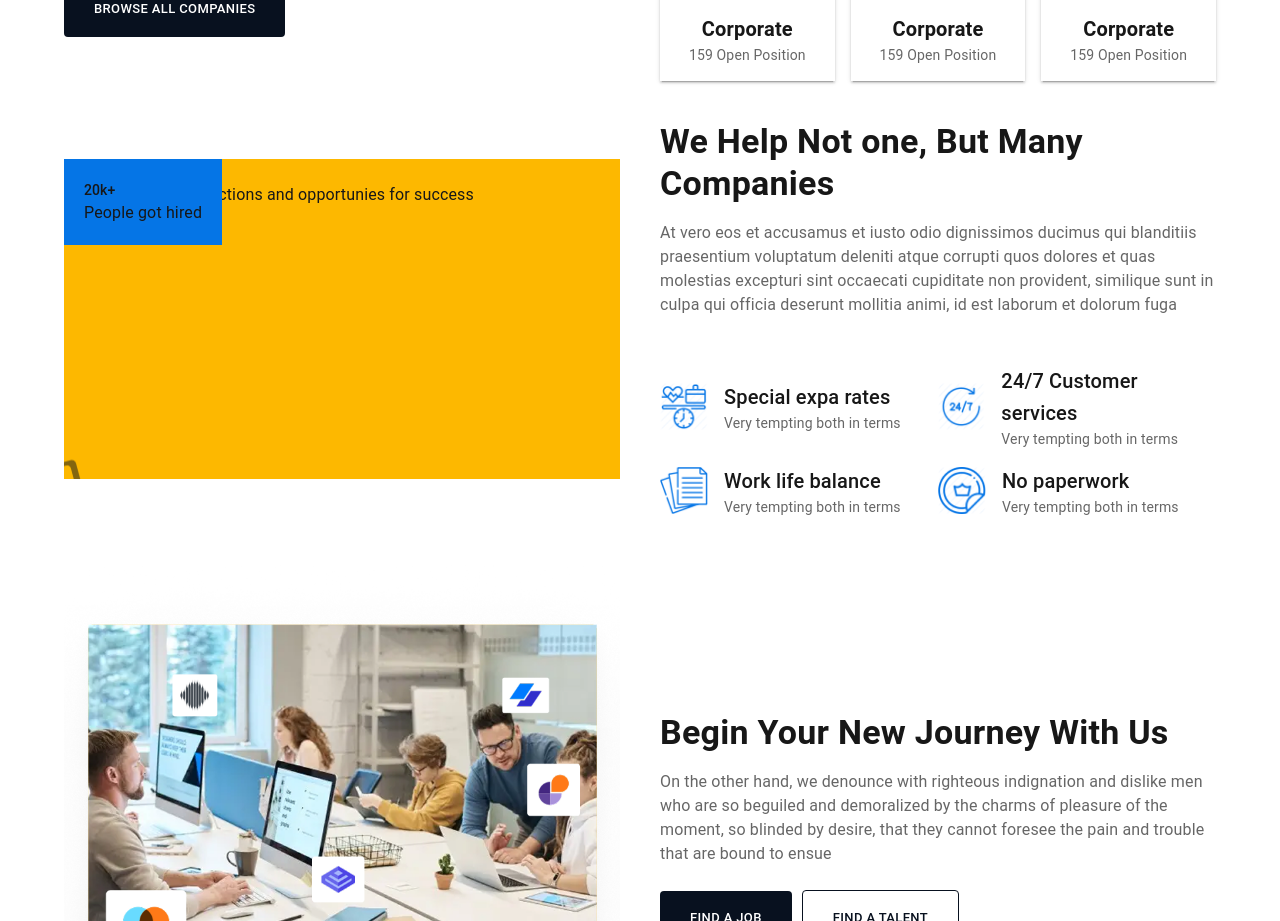
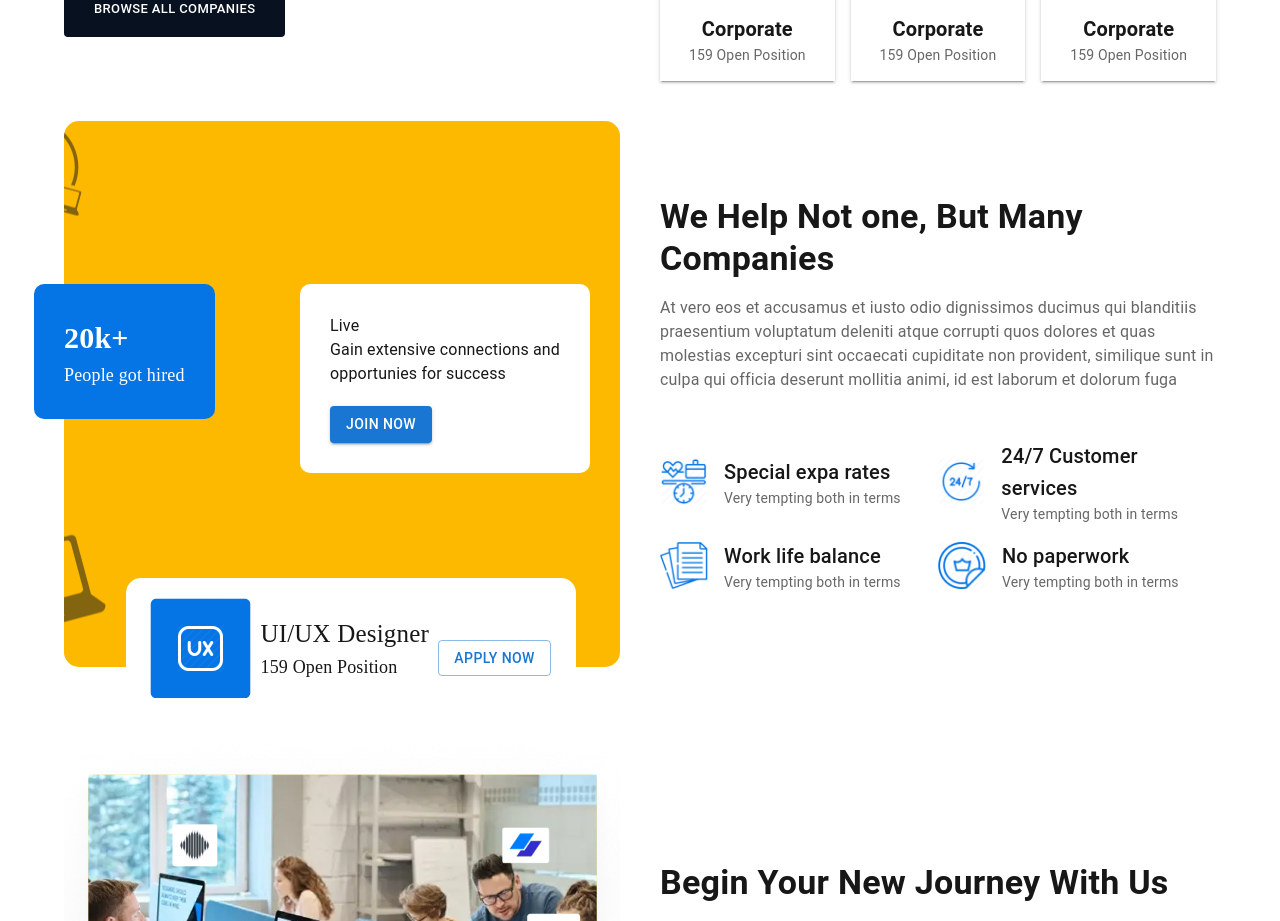
Before and after one commit to asifalidev77/Job-portal, a Next.js app: page / in a window 1280 px wide. Shown: the part 2660-3581 px from the top of the page. Built offline with nearby package versions, Linux system fonts and the light colour scheme.

Commit message:
whychoose

```diff
--- a/src/app/components/WhyChooseUs.tsx
+++ b/src/app/components/WhyChooseUs.tsx
@@ -1,89 +1,181 @@
-import {Container, Box,Typography, } from "@mui/material";
-import { width } from "@mui/system";
-import { url } from "inspector";
+import { Container, Box, Typography, Button } from "@mui/material";
 const features = [
   {
-     img:"/icon1.png",
+    img: "/icon1.png",
     title: "Special expa rates",
     description: "Very tempting both in terms",
   },
   {
-        img:"/icon2.png",
+    img: "/icon2.png",
     title: "24/7 Customer services",
     description: "Very tempting both in terms",
   },
   {
-        img:"icon3.png",
+    img: "icon3.png",
     title: "Work life balance",
     description: "Very tempting both in terms",
   },
   {
-        img:"icon4.png",
+    img: "icon4.png",
     title: "No paperwork",
     description: "Very tempting both in terms",
   },
 ];
 const WhyChooseUs: React.FC = () => {
   {
-
-    return(
+    return (
       <>
         <Container>
-            <Box sx={{
+          <Box
+            sx={{
               display: "flex",
-               flexDirection:{xs:"column", md:"row"},
+              flexDirection: { xs: "column", md: "row" },
               gap: 5,
-               justifyContent:"flex-start",
+              justifyContent: "flex-start",
               width: "100%",
               alignItems: "center",
-            }}>
+            }}
+          >
             <Box
-                sx={
-                    {
+              sx={{
                 position: "relative",
-                        width:{xs:"100%" , md:"50%" },
-                        backgroundImage:"url('/Group 43627.png')",
+                width: { xs: "100%", md: "50%" },
+                backgroundImage: "url('/Group 43627.png')",
                 backgroundPosition: "center",
                 backgroundRepeat: "no-repeat",
-        height: "40vh"
-                    }
-                }>
-                  <Box sx={
-                    {
-                      backgroundColor:"#0575E6",
+                height: "546px",
+                borderRadius: "15px",
+              }}
+            >
+              <Box
+                sx={{
+                  backgroundColor: "#0575E6",
                   position: "absolute",
-                      p: "20px",
-                    }
-                  }>
+                  left: "-30px",
+                  top: "30%",
+                  p: "30px",
+                  borderRadius: "10px",
+                }}
+              >
                 <Typography
                   variant="h6"
                   sx={{
-                      fontSize:"",
-                      fontWeight:""
-                    }}>
+                    fontSize: "30px",
+                    fontWeight: "600",
+                    fontFamily: "Plus Jakarta Sans",
+                    color: "#fff",
+                  }}
+                >
                   20k+
                 </Typography>
-                    <Typography>
+                <Typography
+                  variant="body1"
+                  sx={{
+                    fontSize: "18px",
+                    fontWeight: "400",
+                    fontFamily: "Plus Jakarta Sans",
+                    color: "#fff",
+                  }}
+                >
                   People got hired
                 </Typography>
               </Box>
+              <Box
+                sx={{
+                  backgroundColor: "#fff",
+                  position: "absolute",
+                  right: "30px",
+                  top: "30%",
+                  p: "30px",
+                  borderRadius: "10px",
+                }}
+              >
+                <Typography>Live</Typography>
+                <Typography>
+                  Gain extensive connections and <br /> opportunies for success
+                </Typography>
+                <Box
+                  sx={{
+                    display: "flex",
+                    justifyContent: "space-between",
+                  }}
+                >
                   <Box>
-                    <Typography>
-                    Live
+                    <Button
+                      variant="contained"
+                      sx={{
+                        mt: "20px",
+                      }}
+                    >
+                      Join Now
+                    </Button>{" "}
+                  </Box>
+                </Box>
+                <Box>
+                  <Box
+                    sx={{
+                      position: "absolute",
+                      backgroundColor: "white",
+                      display: "flex",
+                      width: "450px",
+                      justifyContent: "space-around",
+                      borderRadius: "15px",
+                      p: "20px",
+                      boxShadow: "inherit",
+                      alignItems: "center",
+                      bottom:"-130%",
+                      right: "5%"
+                    }}
+                  >
+                    <img src="/icon5.png" alt="icon05" />
+                    <Box>
+                      <Typography
+                        variant="h6"
+                        sx={{
+                          fontSize: "25px",
+                          fontWeight: "500",
+                          fontFamily: "Plus Jakarta Sans",
+                        }}
+                      >
+                        UI/UX Designer
                       </Typography>
-                    <Typography>
-                    Gain extensive connections and opportunies for success
+                      <Typography
+                        variant="body1"
+                        sx={{
+                          fontSize: "18px",
+                          fontWeight: "400",
+                          fontFamily: "Plus Jakarta Sans",
+                        }}
+                      >
+                        159 Open Position
                       </Typography>
                     </Box>
+                    <Button
+                      variant="outlined"
+                      sx={{
+                        mt: "20px",
+                      }}
+                    >
+                      Apply Now
+                    </Button>
                   </Box>
-                <Box sx={{
-                    width:{xs:"100%" , md:"50%" },
-                }}>
+                </Box>
+              </Box>
+            </Box>
+            <Box
+              sx={{
+                width: { xs: "100%", md: "50%" },
+              }}
+            >
               <Typography variant="h4" sx={{ fontWeight: "bold", mb: 2 }}>
                 We Help Not one, But Many Companies
               </Typography>
               <Typography variant="body1" color="text.secondary" mb={3}>
-            At vero eos et accusamus et iusto odio dignissimos ducimus qui blanditiis praesentium voluptatum deleniti atque corrupti quos dolores et quas molestias excepturi sint occaecati cupiditate non provident, similique sunt in culpa qui officia deserunt mollitia animi, id est laborum et dolorum fuga
+                At vero eos et accusamus et iusto odio dignissimos ducimus qui
+                blanditiis praesentium voluptatum deleniti atque corrupti quos
+                dolores et quas molestias excepturi sint occaecati cupiditate
+                non provident, similique sunt in culpa qui officia deserunt
+                mollitia animi, id est laborum et dolorum fuga
               </Typography>
               <Box
                 sx={{
@@ -93,20 +185,27 @@ const WhyChooseUs: React.FC = () => {
                 }}
               >
                 {features.map((feature, index) => (
-      <Box  key={index}
+                  <Box
+                    key={index}
                     sx={{
                       width: { xs: "100%", sm: "50%", md: "50%" },
                       borderRadius: 2,
-        display:"flex",
-        alignItems:"center",
+                      display: "flex",
+                      alignItems: "center",
                       columnGap: 2,
-        mt: 2
-      }} >
+                      mt: 2,
+                    }}
+                  >
                     <Box>
-           <img src= {feature.img} alt="icon01" width={48} height={48}/>
+                      <img
+                        src={feature.img}
+                        alt="icon01"
+                        width={48}
+                        height={48}
+                      />
                     </Box>
                     <Box>
-            <Typography variant="h6" fontWeight="500"  fontSize="20px">
+                      <Typography variant="h6" fontWeight="500" fontSize="20px">
                         {feature.title}
                       </Typography>
                       <Typography variant="body2" color="text.secondary">
@@ -120,7 +219,7 @@ const WhyChooseUs: React.FC = () => {
           </Box>
         </Container>
       </>
-    )
+    );
   }
-}
+};
 export default WhyChooseUs;
```
Also changed, not shown: public/icon5.png (added). Lines whose indentation alone changed are shown as unchanged.
